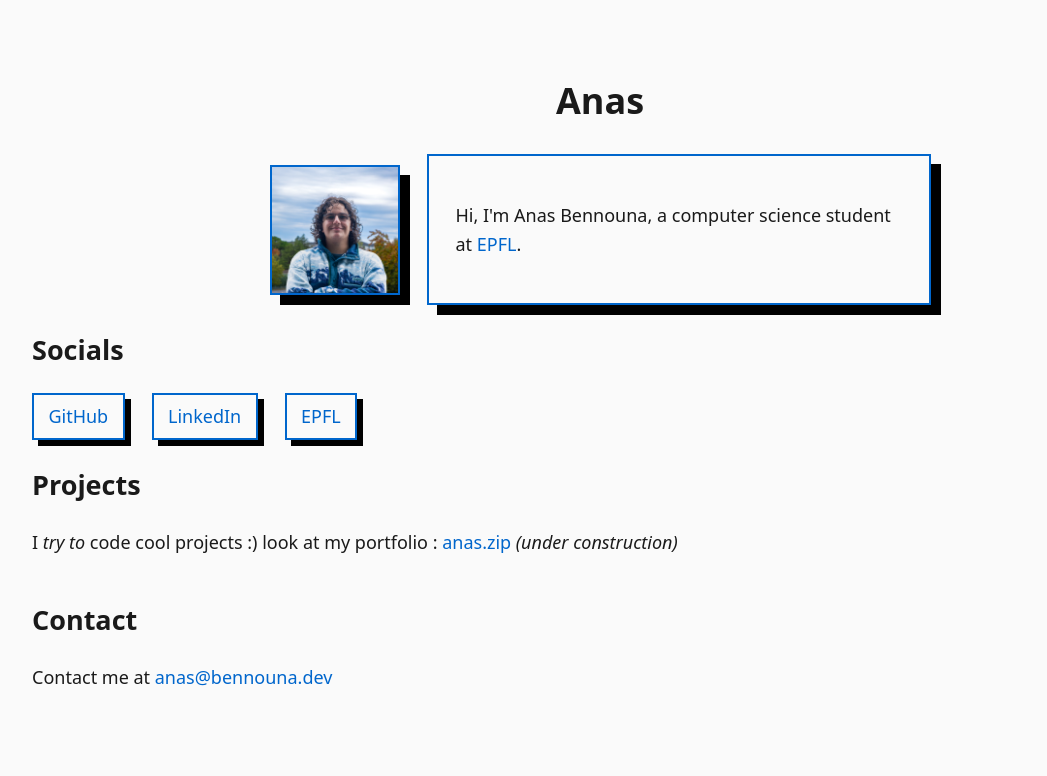
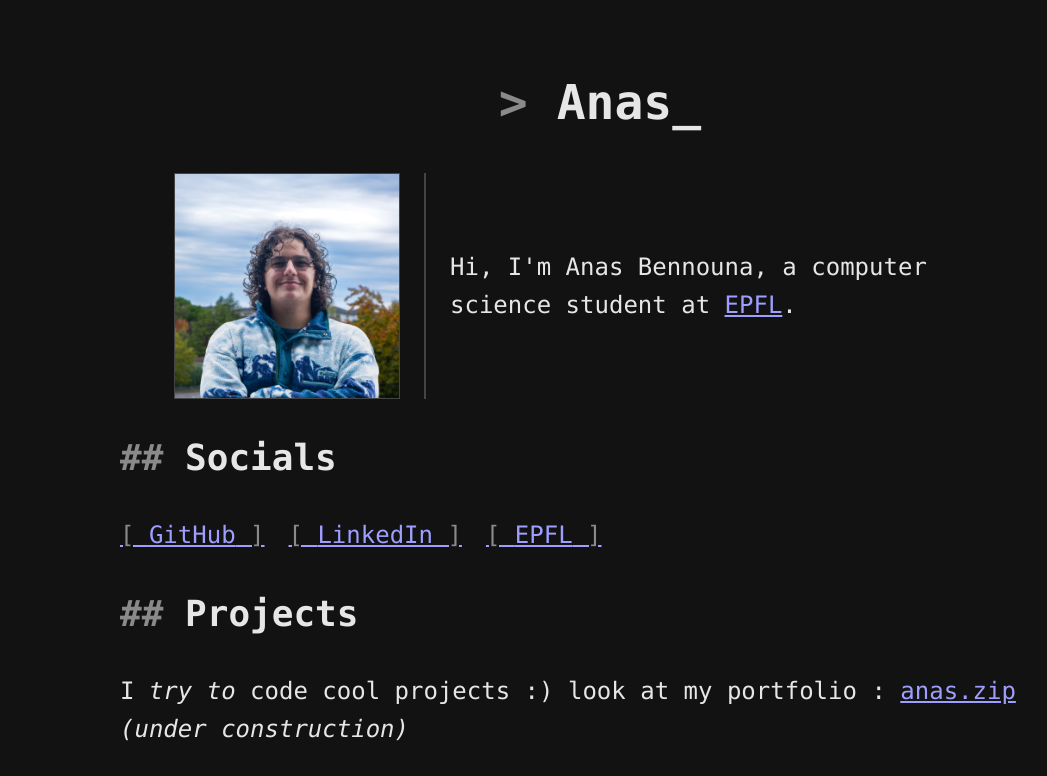
Before and after one commit to anasben08/bennouna.dev, a plain HTML site: page index.html in a window 1280 px wide. Shown: the top 776 px of the page, without its empty margins (40-1087 px from the left). Drawn offline with Linux system fonts and the light colour scheme.

Commit message:
UI change

```diff
--- a/index.html
+++ b/index.html
@@ -1,150 +1,17 @@
 <!DOCTYPE html>
 <html lang="en">
   <head>
+    <link rel="stylesheet" href="style.css" />
     <meta charset="UTF-8" />
     <meta name="viewport" content="width=device-width, initial-scale=1.0" />
     <title>Anas Bennouna</title>
     <link rel="icon" href="/favicon.png" type="image/png" />
-    <style>
-      *,
-      *::before,
-      *::after {
-        box-sizing: border-box;
-      }
-
-      :root {
-        --color-bg: #fafafa;
-        --color-text: #1a1a1a;
-        --color-text-muted: #666;
-        --color-link: #0066cc;
-        --color-link-hover: #004999;
-        --color-border: #e5e5e5;
-        --color-tag-bg: #f0f0f0;
-        --font-sans: system-ui, -apple-system, BlinkMacSystemFont, "Segoe UI",
-          Roboto, sans-serif;
-        --font-mono: ui-monospace, "SF Mono", Menlo, Monaco, monospace;
-        --width-content: 42rem;
-      }
-
-      @media (prefers-color-scheme: dark) {
-        :root {
-          --color-bg: #1a1a1a;
-          --color-text: #e5e5e5;
-          --color-text-muted: #999;
-          --color-link: #6db3f2;
-          --color-link-hover: #9fcaf8;
-          --color-border: #333;
-          --color-tag-bg: #2a2a2a;
-        }
-      }
-
-      html {
-        font-size: 18px;
-        line-height: 1.6;
-      }
-
-      body {
-        margin: 4rem;
-        font-family: var(--font-sans);
-        background: var(--color-bg);
-        color: var(--color-text);
-      }
-
-      a {
-        color: var(--color-link);
-        text-decoration: none;
-      }
-
-      a:hover {
-        color: var(--color-link-hover);
-        text-decoration: underline;
-      }
-
-      .flex-container {
-        display: flex;
-        flex-direction: column;
-        gap: 1rem;
-      }
-
-      @media (min-width: 768px) {
-        .flex-container {
-          flex-direction: row;
-          gap: 2rem;
-        }
-
-        .flex-item {
-          flex: 1;
-        }
-      }
-
-      .profile {
-        display: flex;
-        justify-content: center;
-        align-items: center;
-        flex-wrap: wrap;
-      gap: 1.5rem;
-      }
-
-      .box {
-        border: 2px solid var(--color-link);
-        background: var(--color-bg);
-        box-shadow: 10px 10px 0 #000;
-      }
-
-      .socials {
-  display: flex;
-  justify-content: flex-start;
-  align-items: flex-start;
-  flex-wrap: wrap;
-  gap: 1.5rem;
-}
-
-.social {
-  padding: 0.4rem 0.8rem;
-  box-shadow: 6px 6px 0 #000;
-}
-
-.social:hover {
-  transform: translate(2px, 2px);
-  box-shadow: 4px 4px 0 #000;
-  text-decoration: none;
-}
-
-      .profile img {
-        display: block;
-        width: 130px;
-        height: 130px;
-       object-fit: cover;
-      }
-
-      .profile .text {
-        padding: 1.5rem;
-        max-width: 28rem;
-      }
-      footer {
-  margin-top: 4rem;
-    }
-
-      .muted {
-        color: var(--color-text-muted);
-        }
-
-      /* utils */
-      .text-center {
-        text-align: center;
-      }
-
-      .p-2 {
-        padding: 2rem;
-      }
-    </style>
   </head>
   <body>
     <h1 class="text-center">Anas</h1>
-
-   <div class="profile">
-  <img class="box" src="photo.jpg" alt="Anas" />
-  <div class="box text">
+<div class="profile">
+  <img src="photo.jpg" alt="Anas" />
+  <div class="text">
     <p>
       Hi, I'm Anas Bennouna, a computer science student at
       <a href="https://people.epfl.ch/409771">EPFL</a>.
--- /dev/null
+++ b/style.css
@@ -0,0 +1,76 @@
+:root {
+  color-scheme: dark;
+  --muted: #8a8a8a;
+  --line: #444;
+}
+
+body {
+  max-width: 60rem;
+  margin: 4rem auto;
+  padding: 0 1.5rem;
+  font: 24px/1.6 ui-monospace, Menlo, Monaco, monospace;
+  background: #121212;
+  color: #e6e6e6;
+}
+
+a { color: LinkText; }
+a:visited { color: VisitedText; }
+a:hover { color: ActiveText; text-decoration: none; }
+
+h1 { text-align: center; }
+h1::before { content: "> "; }
+h1::after { content: "_"; animation: blink 1s steps(1) infinite; }
+h2::before { content: "## "; }
+h1::before, h2::before { color: var(--muted); }
+
+@keyframes blink { 50% { opacity: 0; } }
+@media (prefers-reduced-motion: reduce) {
+  h1::after { animation: none; }
+}
+
+.profile, .socials {
+  display: flex;
+  flex-wrap: wrap;
+  gap: 1.5rem;
+}
+
+.profile { align-items: center; justify-content: center; }
+
+.profile img {
+  display: block;
+  width: 14rem;
+  height: 14rem;
+  object-fit: cover;
+  border: 1px solid var(--line);
+}
+
+.profile .text {
+  align-self: stretch;
+  display: flex;
+  align-items: center;
+  padding-left: 1.5rem;
+  border-left: 2px solid var(--line);
+  max-width: 36rem;
+}
+
+.profile .text p {
+  margin: 0;
+}
+.socials a::before { content: "[ "; }
+.socials a::after { content: " ]"; }
+.socials a::before, .socials a::after { color: var(--muted); }
+
+.center { text-align: center; }
+
+.gif {
+  display: block;
+  width: min(100%, 480px);
+  height: auto;
+  margin: 2rem auto;
+}
+
+footer {
+  margin-top: 4rem;
+  text-align: center;
+  color: var(--muted);
+}
```
